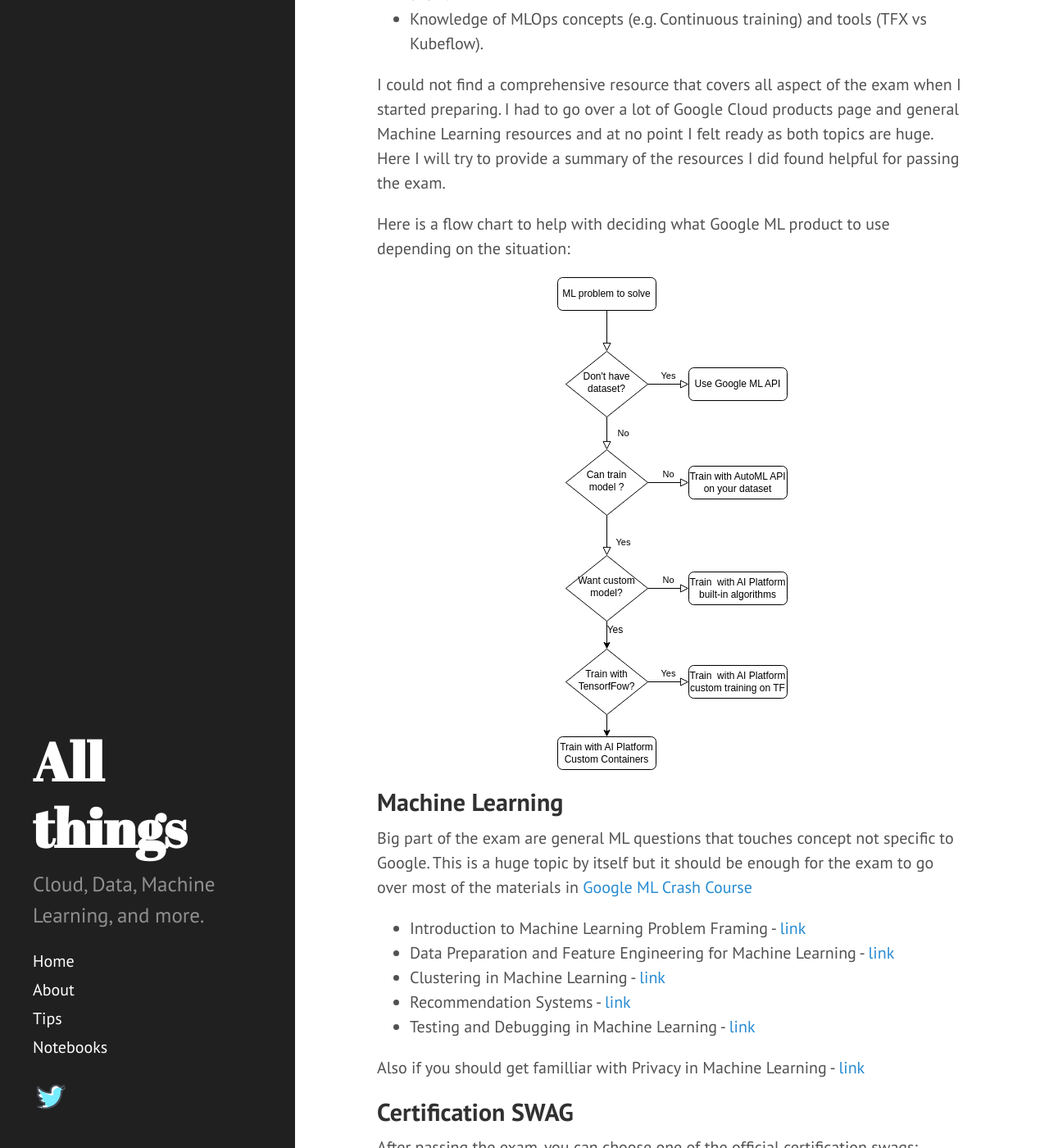
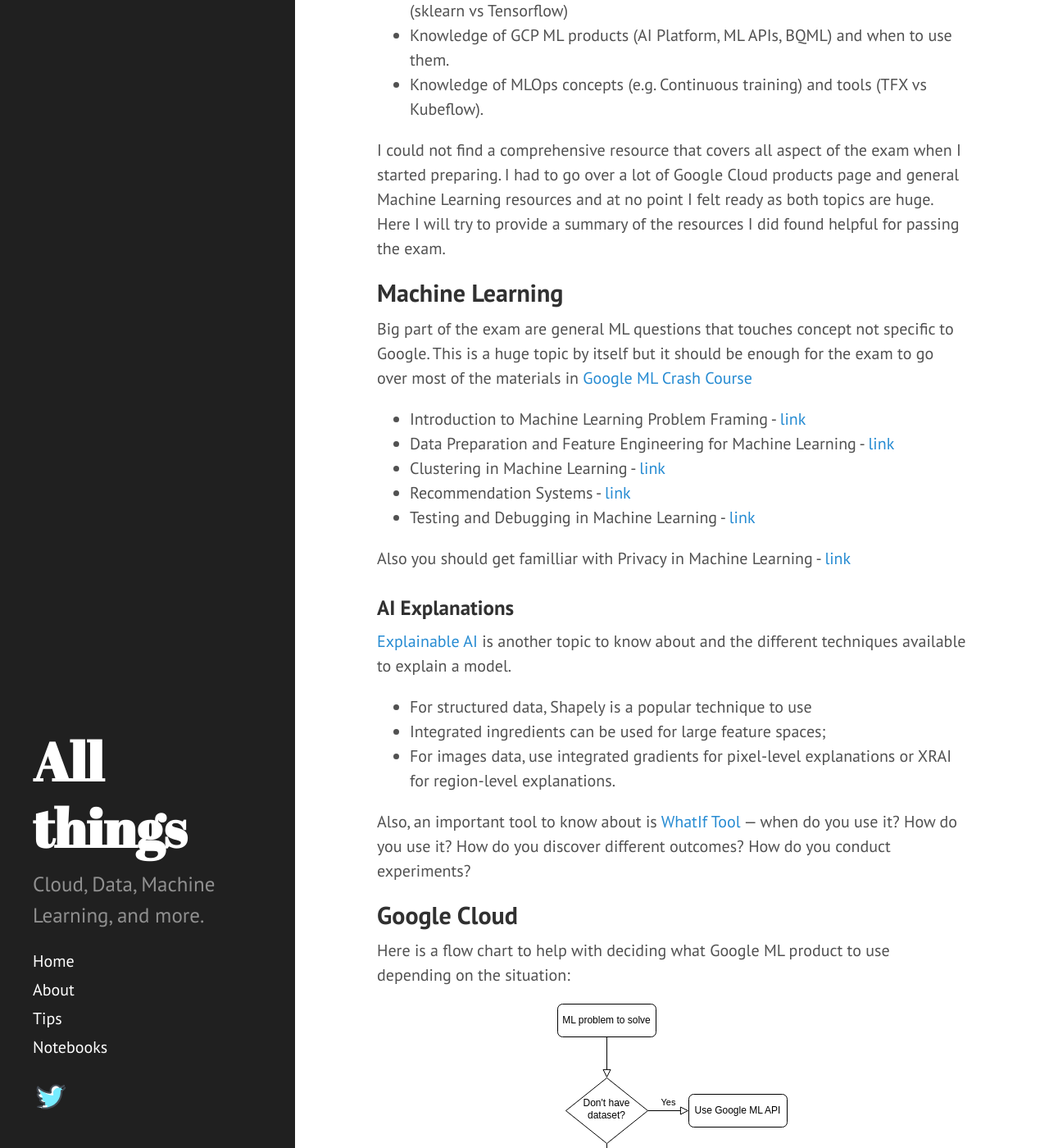
Before and after one commit to dzlab/dzlab.github.io, a Jekyll site: the page built from _posts/2022-01-08-gcp-ml-engineer-prep.md, in a window 1280 px wide and 1400 px high, scrolled down 912 px. Shown: the whole window at 82% size. Built offline with Jekyll 4.4.1, drawn with Linux system fonts in a browser that asks for light colours; nearby versions of some CDN libraries; a script that is not in the unit is left out; the table of contents is made by our own code; some of the changed text lies outside the part shown.

Commit message:
added explainable ai section

```diff
--- a/_posts/2022-01-08-gcp-ml-engineer-prep.md
+++ b/_posts/2022-01-08-gcp-ml-engineer-prep.md
@@ -21,10 +21,6 @@
 I could not find a comprehensive resource that covers all aspect of the exam when I started preparing. I had to go over a lot of Google Cloud products page and general Machine Learning resources and at no point I felt ready as both topics are huge. Here I will try to provide a summary of the resources I did found helpful for passing the exam.
 
 
-Here is a flow chart to help with deciding what Google ML product to use depending on the situation:
-
-![gcp-ml-decision-flow]({{ "assets/2022/01/20220108-gcp-ml-decision-flow.svg" | absolute_url }}){: .center-image }
-
 ## Machine Learning
 Big part of the exam are general ML questions that touches concept not specific to Google. This is a huge topic by itself but it should be enough for the exam to go over most of the materials in [Google ML Crash Course](https://developers.google.com/machine-learning/)
 - Introduction to Machine Learning Problem Framing - [link](https://developers.google.com/machine-learning/problem-framing)
@@ -33,9 +29,21 @@
 - Recommendation Systems - [link](https://developers.google.com/machine-learning/recommendation)
 - Testing and Debugging in Machine Learning - [link](https://developers.google.com/machine-learning/testing-debugging)
 
-Also if you should get familliar with Privacy in Machine Learning - [link](https://ai.google/responsibilities/responsible-ai-practices/?category=privacy)
+Also you should get familliar with Privacy in Machine Learning - [link](https://ai.google/responsibilities/responsible-ai-practices/?category=privacy)
 
+### AI Explanations
+[Explainable AI](https://cloud.google.com/explainable-ai) is another topic to know about and the different techniques available to explain a model.
+- For structured data, Shapely is a popular technique to use
+- Integrated ingredients can be used for large feature spaces;
+- For images data, use integrated gradients for pixel-level explanations or XRAI for region-level explanations.
 
+Also, an important tool to know about is [WhatIf Tool](https://pair-code.github.io/what-if-tool/) — when do you use it? How do you use it? How do you discover different outcomes? How do you conduct experiments?
+
+## Google Cloud
+
+Here is a flow chart to help with deciding what Google ML product to use depending on the situation:
+
+![gcp-ml-decision-flow]({{ "assets/2022/01/20220108-gcp-ml-decision-flow.svg" | absolute_url }}){: .center-image }
 
 ## Certification SWAG
 After passing the exam, you can choose one of the official certification swags:
```
